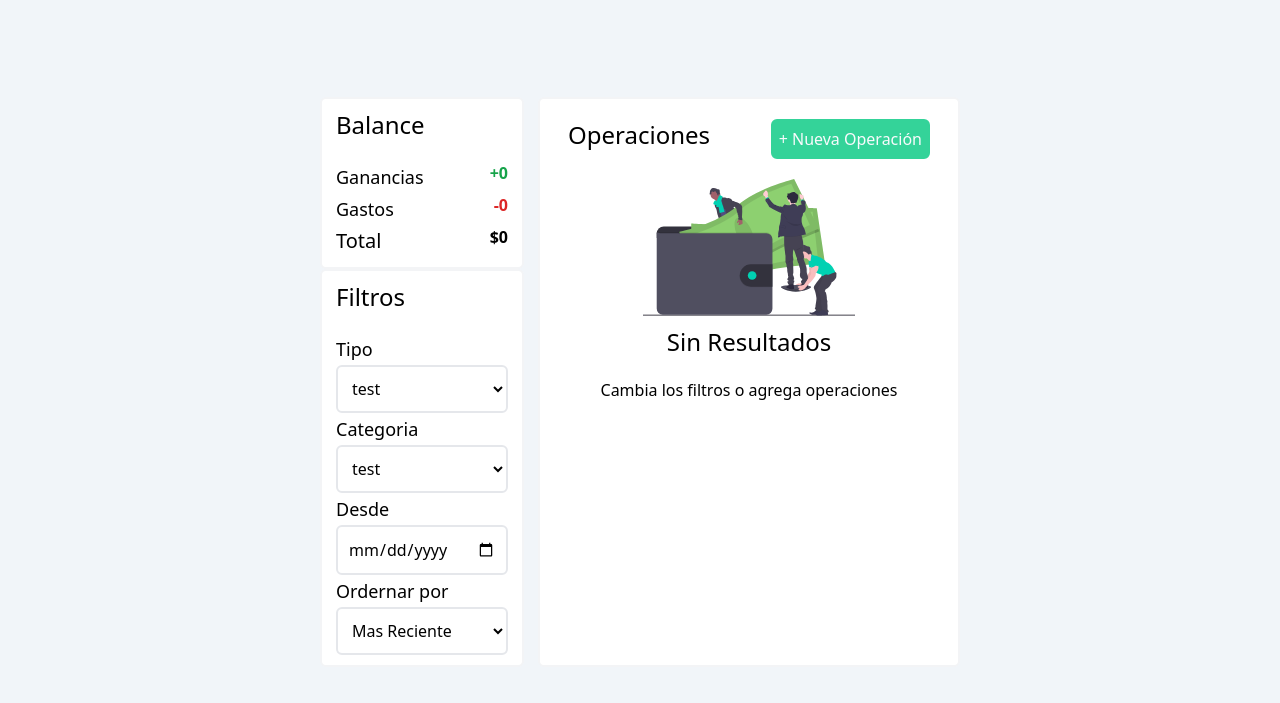
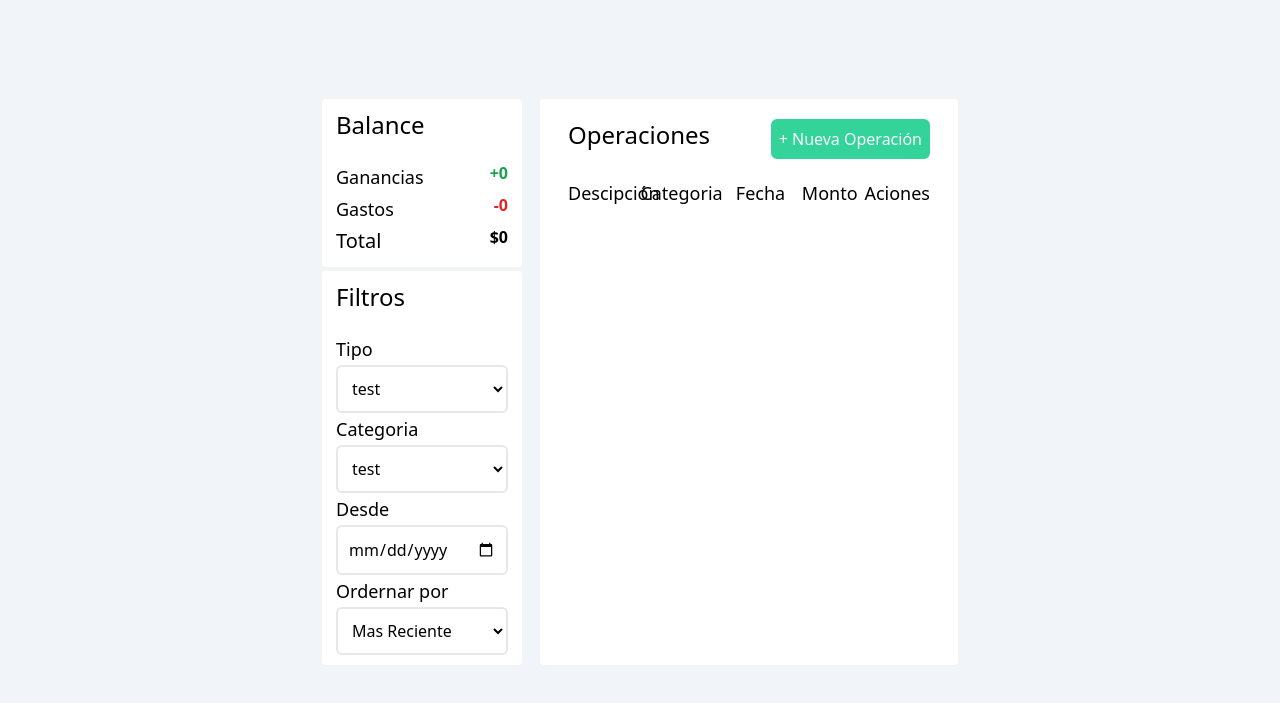
Before and after one commit to AnaCPetrasso/AhorrADAs, a plain HTML site: page index.html in a window 1280 px wide. Shown: the part 111-814 px from the top of the page. Drawn offline with nearby package versions, Linux system fonts and the light colour scheme.

Commit message:
set style for operation chart

```diff
--- a/index.html
+++ b/index.html
@@ -109,29 +109,29 @@
                         <button class="btn bg-emerald-400 border-solid border-2 border-emerald-400 rounded-md text-slate-50 px-1.5 py-1.5 " id="newOperationbtn">+ Nueva Operación</button>
                     </div>
                     <div class="flex flex-col px-3.5 py-2.5" id="operationsBoxDisplay">
-                        <div class="flex flex-col justify-center items-center" id="operationsBoxNone">
+                        <div class="flex flex-col justify-center items-center hidden" id="operationsBoxNone">
                             <figure class="w-7/12 " >
                                 <img class="" src="img/wallet.svg" alt="wallet">
                             </figure>
                             <h4 class="text-2xl py-2.5">Sin Resultados</h4>
                             <p class="py-2.5">Cambia los filtros o agrega operaciones</p>
                         </div>
-                        <div class="hidden" id="operationsBoxShow">
-                            <div id="operationsBoxBoardHeaders">
+                        <div class="" id="operationsBoxShow">
+                            <div class="grid grid-cols-5"  id="operationsBoxBoardHeaders">
                                 <div>
-                                    <p>Descipción</p>
+                                    <p class="text-lg">Descipción</p>
                                 </div>
                                 <div>
-                                    <p>Categoria</p>
+                                    <p class="text-lg">Categoria</p>
+                                </div>
+                                <div >
+                                    <p  class="text-lg text-right">Fecha</p>
                                 </div>
                                 <div>
-                                    <p>Fecha</p>
+                                    <p  class="text-lg text-right">Monto</p>
                                 </div>
                                 <div>
-                                    <p>Monto</p>
-                                </div>
-                                <div>
-                                    <p>Aciones</p>
+                                    <p  class="text-lg text-right">Aciones</p>
                                 </div>
                             </div>
                         </div>
```
